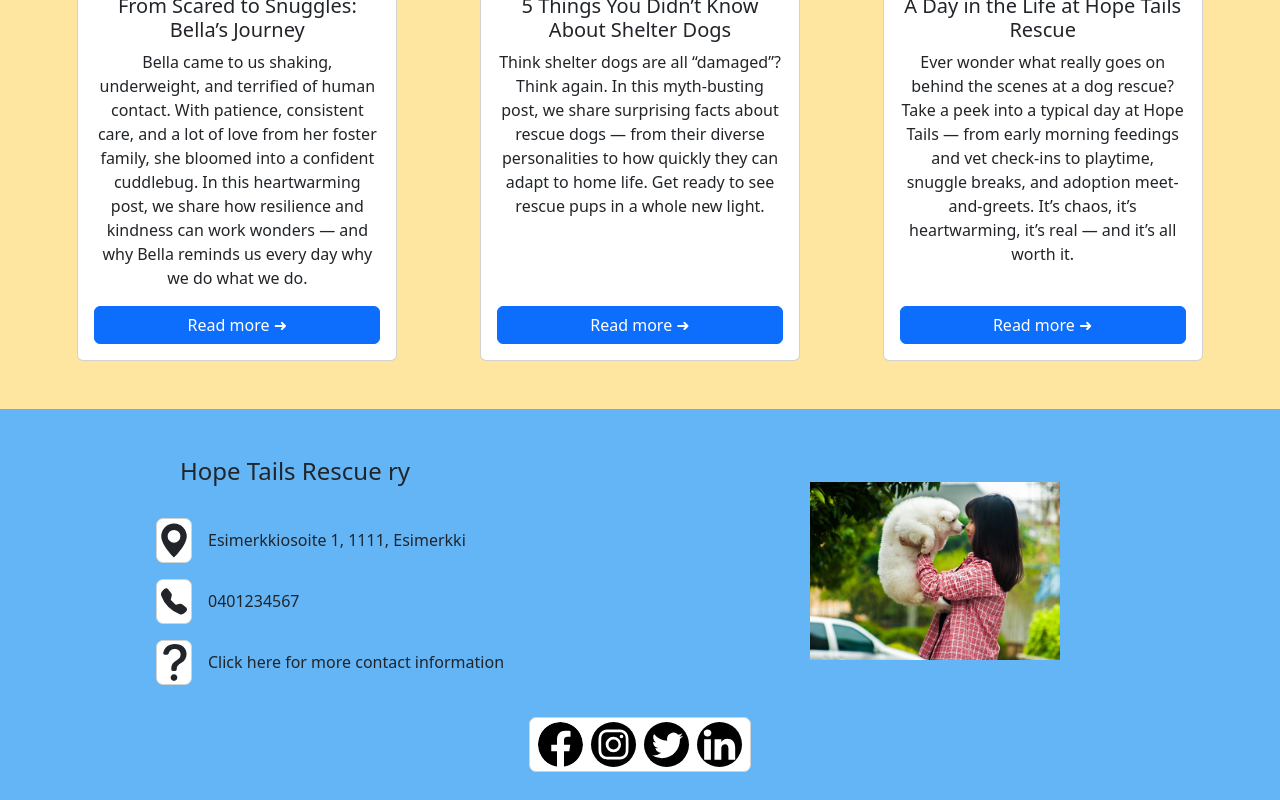
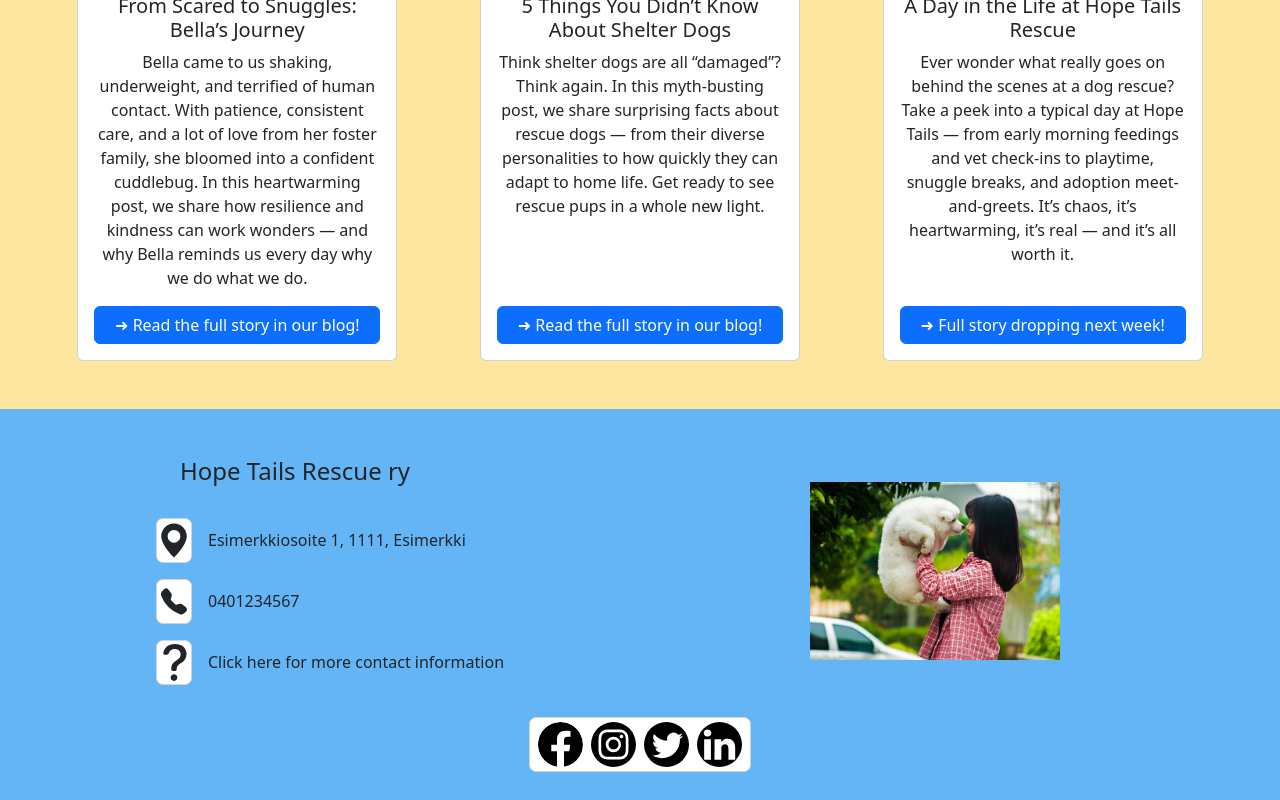
Before and after one commit to kristakorento/animal-rescue-adoption-website, a React (Vite) app: page / in a window 1280 px wide. Shown: the part 1114-1914 px from the top of the page. Built offline with nearby package versions, Linux system fonts and the light colour scheme.

Commit message:
Blogipostauksien linkkitekstit muutettu etusivulla, paddingiä lisätty blogisivulla.

```diff
--- a/src/Nettisivujen_Koodit/Blogs.jsx
+++ b/src/Nettisivujen_Koodit/Blogs.jsx
@@ -1,4 +1,3 @@
-import img2 from "../assets/images/dog-4988986_1280.jpg";
 import blogpost1 from "../assets/images/blog-post1.jpg";
 import blogpost2 from "../assets/images/blog-post2.jpg";
 import blogpost3 from "../assets/images/blog-post3.jpg";
@@ -12,44 +11,50 @@ const blogPosts = [
     photo: blogpost1,
     title: "From Scared to Snuggles: Bella’s Journey ",
     text: "Bella came to us shaking, underweight, and terrified of human contact. With patience, consistent care, and a lot of love from her foster family, she bloomed into a confident cuddlebug. In this heartwarming post, we share how resilience and kindness can work wonders — and why Bella reminds us every day why we do what we do.",
-    alt: "Small brown dog sitting on a beach, looking at the camera"
+    alt: "Small brown dog sitting on a beach, looking at the camera",
+    buttontext: "Read more ➜"
   },
   {
     photo: blogpost2,
     title: "5 Things You Didn’t Know About Shelter Dogs",
     text: "Think shelter dogs are all “damaged”? Think again. In this myth-busting post, we share surprising facts about rescue dogs — from their diverse personalities to how quickly they can adapt to home life. Get ready to see rescue pups in a whole new light.",
-    alt: "A close-up of a small white and grey dog sleeping"
+    alt: "A close-up of a small white and grey dog sleeping",
+    buttontext: "Read more ➜"
   },
   {
     photo: blogpost3,
     title: "Saying Goodbye to Sisu",
     text: "Not every rescue story ends the way we hope. In this heartfelt post, we share the story of Sisu — a gentle soul who touched many lives during his short time with us. A tribute to the dogs who teach us love, even in loss.",
-    alt: "A close-up of a dog nose"
+    alt: "A close-up of a dog nose",
+    buttontext: "Read more ➜"
   },
   {
     photo: blogpost4,
     title: "The Journey of Healing: How Rescue Dogs Learn to Trust Again",
     text: "Rescue dogs often carry invisible wounds. In this touching post, we explore the emotional recovery process, share real stories, and offer advice for building trust at your dog’s own pace.",
-    alt: "A wide-shot of a corgi dog sitting on grass, looking at the camera"
+    alt: "A wide-shot of a corgi dog sitting on grass, looking at the camera",
+    buttontext: "Read more ➜"
   },
   {
     photo: blogpost5,
     title: "The Puppy Chronicles: Raising Rescue Pups Right",
     text: "From wobbly first steps to playful zoomies — this post follows a recent litter of rescue puppies as they grow, learn, and steal hearts. Plus, tips for adopting and raising a young rescue dog.",
-    alt: "A happy looking brown puppy with a smile and closed eyes"
+    alt: "A happy looking brown puppy with a smile and closed eyes",
+    buttontext: "Read more ➜"
   },
   {
     photo: blogpost6,
     title: "Travel Day: How Our Dogs Journey from Spain to Finland",
     text: "Ever wondered what happens between rescue and arrival? This post follows our dogs’ travel day — from pre-departure vet checks in Spain to safe transport and the welcome they receive at our Finnish shelter.",
-    alt: "A black and white dog hanging its head out of a car window, looking at the camera"
+    alt: "A black and white dog hanging its head out of a car window, looking at the camera",
+    buttontext: "Read more ➜"
   }
 ]
 
 function Blogs() {
   return (
     <div className="container-fluid p-0">
-      <div className="text-center bg-color-yellow p-5">
+      <div className="text-center bg-color-yellow pt-5 pb-2 px-5 p-md-5">
         <h1 className="pb-3">Blog</h1>
         <div className="paragraph-text">
           <p>Welcome to our blog — a place where we share the heart behind the rescue. From happy adoption stories and behind-the-scenes moments to advice for adopters and the occasional bittersweet tale, this is where you can follow the journey of our dogs — and the people who love them. </p>
@@ -103,6 +108,7 @@ function Blogs() {
                   title={post.title}
                   text={post.text}
                   alt={post.alt}
+                  buttontext={post.buttontext}
                   disableResponsiveHiding
                 />
               </div>
@@ -114,7 +120,7 @@ function Blogs() {
   )
 }
 
-export function BlogPost({ photo, title, text, alt, hideOnLg = false, hideOnMd = false, disableResponsiveHiding = false }) {
+export function BlogPost({ photo, title, text, alt, buttontext, hideOnLg = false, hideOnMd = false, disableResponsiveHiding = false }) {
   return (
     <div className={`w-100 d-flex justify-content-center ${!disableResponsiveHiding && hideOnLg ? "d-none d-xl-flex" : ""
       } ${!disableResponsiveHiding && hideOnMd ? "d-none d-md-flex" : ""}`}
@@ -124,7 +130,7 @@ export function BlogPost({ photo, title, text, alt, hideOnLg = false, hideOnMd =
         <div className="card-body d-flex flex-column">
           <h5 className="card-title">{title}</h5>
           <p className="card-text">{text}</p>
-          <a href="#" className="btn btn-primary mt-auto">Read more ➜ </a>
+          <a href="#" className="btn btn-primary mt-auto">{buttontext}</a>
         </div>
       </div>
     </div>
--- a/src/Nettisivujen_Koodit/FrontPage.jsx
+++ b/src/Nettisivujen_Koodit/FrontPage.jsx
@@ -10,19 +10,22 @@ const blogPosts = [
     photo: blogpost1,
     title: "From Scared to Snuggles: Bella’s Journey ",
     text: "Bella came to us shaking, underweight, and terrified of human contact. With patience, consistent care, and a lot of love from her foster family, she bloomed into a confident cuddlebug. In this heartwarming post, we share how resilience and kindness can work wonders — and why Bella reminds us every day why we do what we do.",
-    alt: "Small brown dog sitting on a beach, looking at the camera"
+    alt: "Small brown dog sitting on a beach, looking at the camera",
+    buttontext: "➜ Read the full story in our blog!"
   },
   {
     photo: blogpost2,
     title: "5 Things You Didn’t Know About Shelter Dogs",
     text: "Think shelter dogs are all “damaged”? Think again. In this myth-busting post, we share surprising facts about rescue dogs — from their diverse personalities to how quickly they can adapt to home life. Get ready to see rescue pups in a whole new light.",
-    alt: "A close-up of a small white and grey dog sleeping"
+    alt: "A close-up of a small white and grey dog sleeping",
+    buttontext: "➜ Read the full story in our blog!"
   },
   {
     photo: blogpost7,
     title: "A Day in the Life at Hope Tails Rescue",
     text: "Ever wonder what really goes on behind the scenes at a dog rescue? Take a peek into a typical day at Hope Tails — from early morning feedings and vet check-ins to playtime, snuggle breaks, and adoption meet-and-greets. It’s chaos, it’s heartwarming, it’s real — and it’s all worth it.",
-    alt: "Two brown dogs sitting in front of a red building with lots of greenery in the background"
+    alt: "Two brown dogs sitting in front of a red building with lots of greenery in the background",
+    buttontext: "➜ Full story dropping next week! "
   }
 ]
 
@@ -62,6 +65,7 @@ function FrontPage() {
               title={post.title}
               text={post.text}
               alt={post.alt}
+              buttontext={post.buttontext}
               hideOnMd={index === 1}
               hideOnLg={index === 2}
             />
```
